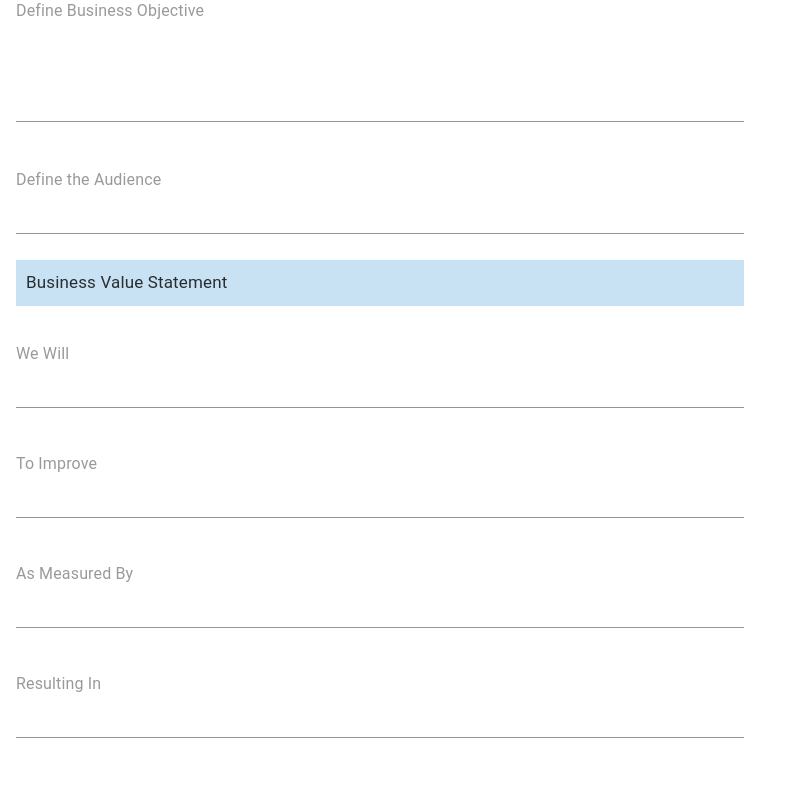
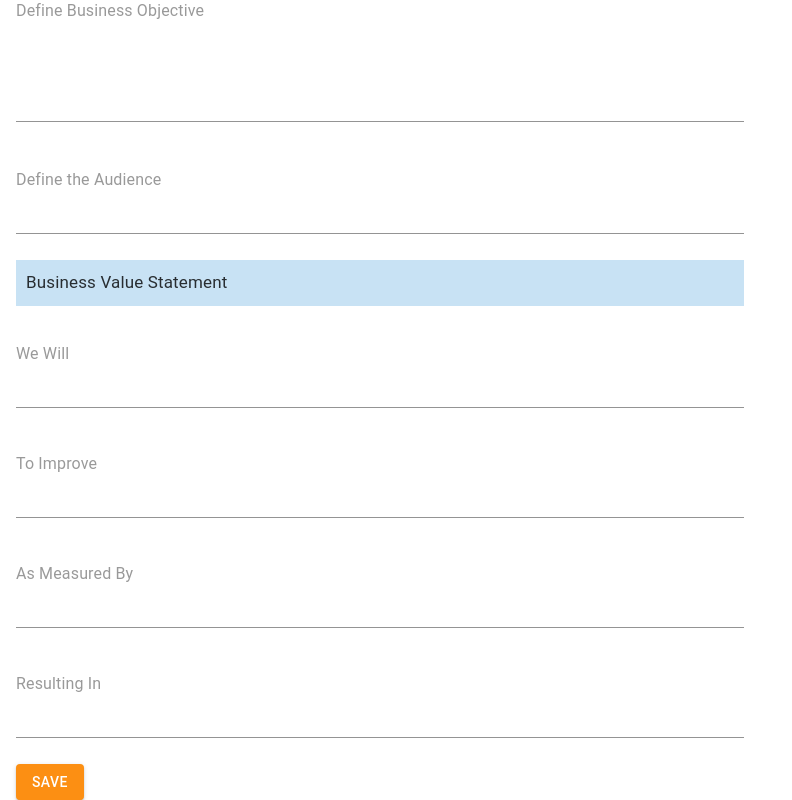
Before and after one commit to rusyanto/domo-initiative, a React app: page / in a window 1280 px wide. Shown: the part 388-1188 px from the top of the page, without its empty margins (0-792 px from the left). Before the commit the page ends 1134 px from the top, so only its background shows below. Built offline with nearby package versions, Linux system fonts and the light colour scheme.

Commit message:
Customized save button

```diff
--- a/package.json
+++ b/package.json
@@ -49,6 +49,7 @@
     "react-dom": "^16.9.0",
     "resolve": "1.12.0",
     "resolve-url-loader": "3.1.0",
+    "ryuu.js": "^3.0.0",
     "sass-loader": "7.2.0",
     "semver": "6.3.0",
     "style-loader": "1.0.0",
--- a/src/components/App/App.js
+++ b/src/components/App/App.js
@@ -6,6 +6,15 @@ import WorkTabs from '../WorkTabs';
 
 const theme = createMuiTheme({
   overrides: {
+    MuiButton: {
+      contained: {
+        backgroundColor: '#fc8f13',
+        color: 'white',
+        '&:hover': {
+          backgroundColor: '#ed8003',
+        }
+      },
+    },
     MuiInputLabel: {
       root: {
         '&$focused': {
--- a/src/components/TabPanel0/TabPanel0.js
+++ b/src/components/TabPanel0/TabPanel0.js
@@ -1,4 +1,5 @@
 import React from 'react';
+import Button from '@material-ui/core/Button';
 import TextField from '@material-ui/core/TextField';
 import Grid from '@material-ui/core/Grid';
 import { makeStyles } from '@material-ui/core/styles';
@@ -12,6 +13,9 @@ const useStyles = makeStyles(theme => ({
     backgroundColor: '#c8e2f4',
     marginTop: 18,
     padding: 10
+  },
+  btnBottom: {
+    marginTop: 18
   }
 }));
 
@@ -137,6 +141,9 @@ function TabPanel0() {
             fullWidth
             margin="normal"
           />
+          <Button variant="contained" className={classes.btnBottom}>
+            Save
+          </Button>
         </Grid>
       </Grid>
     </form>
```
Also changed, not shown: 1 other file (tests, documents, lock files or other folders).
